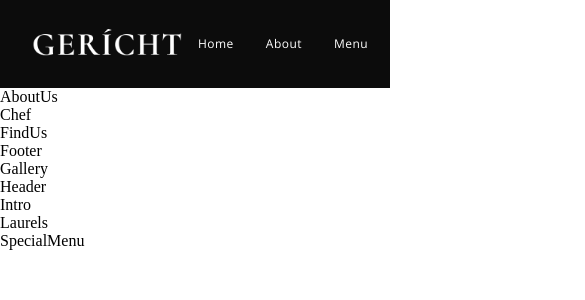
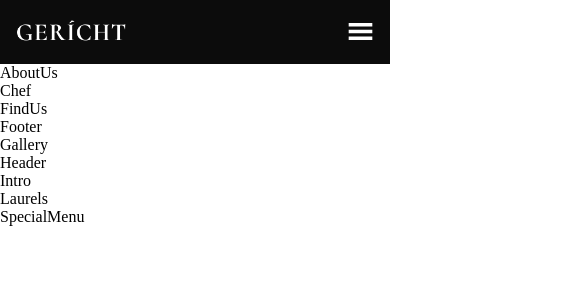
Before and after one commit to thamo2020/gesture_restaurant, a React (Create React App) app: page / in a window 390 px wide. Shown: the top 300 px of the page, 585 px wide, since content can reach past the window. Built offline with nearby package versions, Linux system fonts and the light colour scheme; a web font is replaced by a local one.

Commit message:
adding smallsreen sidebar menu and completing the navbar

```diff
--- a/src/components/Navbar/Navbar.css
+++ b/src/components/Navbar/Navbar.css
@@ -56,3 +56,75 @@
   height: 30px;
   background-color:  var(--color-grey);
 }
+.app__navbar-smallscreen {
+  display: none;
+}
+
+.app__navbar-smallscreen_overlay{
+  position: fixed;
+  top: 0;
+  left: 0;
+  width: 100%;
+  height: 100vh;
+  background: var(--color-black);
+  transition: 0.5 ease;
+
+  flex-direction: column;
+  z-index: 5;
+}
+
+.app__navbar-smallscreen_overlay .overlay__close {
+  font-size: 27px;
+  color: var(--color-golden);
+  cursor: pointer;
+
+  position: absolute;
+  top: 20px;
+  right: 20px;
+}
+
+
+.app__navbar-smallscreen-links {
+  list-style: none;
+}
+
+.app__navbar-smallscreen-links li {
+  margin: 2rem;
+  cursor: pointer;
+  color: var(--color-golden);
+  font-size: 2rem;
+  font-family: var(--font-base);
+}
+
+.app__navbar-smallscreen-links li:hover {
+  color: var(--color-white);
+}
+
+@media screen and (max-width: 2000px) {
+  .app__navbar-logo img {
+    width: 210px;
+  }
+}
+
+@media screen and (max-width:1150px) {
+  .app__navbar-links {
+    display: none;
+  }
+
+  .app__navbar-smallscreen {
+    display: flex;
+  }
+
+}
+
+@media screen and (max-width:650px){
+  .app__navbar {
+    padding: 1rem;
+  }
+  .app__navbar-login {
+    display: none;
+  }
+  .app__navbar-logo img {
+    width: 110px;
+  }
+}
--- a/src/components/Navbar/Navbar.jsx
+++ b/src/components/Navbar/Navbar.jsx
@@ -1,10 +1,15 @@
-import React from 'react';
-import {GiHumburgerMenu} from 'react-icons/gi';
-import {MdOutlineRestuarantMenu} from 'react-icons/md'
+import React, { useState } from 'react';
+import {GiHamburgerMenu} from 'react-icons/gi';
+import {MdOutlineRestaurantMenu} from 'react-icons/md'
 import images from '../../constants/images';
 import './Navbar.css';
 
-const Navbar = () => (
+const Navbar = () => {
+
+  const [toggleMenu, setToggleMenu] = useState(false);
+
+  return (
+
   <nav className="app__navbar">
       <div className='app__navbar-logo' >
       <img src={images.gericht} alt="app-logo" />
@@ -21,8 +26,25 @@
       <div />
       <a href="/" className='p__opensans'>Book Table</a>
       </div>
+      <div className="app__navbar-smallscreen">
+        <GiHamburgerMenu color='#fff' fontSize={27} onClick={() =>setToggleMenu(true)}/>
 
+          {toggleMenu && (
+          <div className='app__navbar-smallscreen_overlay flex__center slide-bottom'>
+            <MdOutlineRestaurantMenu fontSize={27} className="overlay__close" onClick={() =>setToggleMenu(false)}   />
+            <ul className='app__navbar-smallscreen-links'>
+              <li className='p__opensans'> <a href="#home">Home</a> </li>
+              <li className='p__opensans'> <a href="#about">about</a> </li>
+              <li className='p__opensans'> <a href="#menu">menu</a> </li>
+              <li className='p__opensans'> <a href="#awards">awards</a> </li>
+              <li className='p__opensans'> <a href="#contact">contact</a> </li>
+            </ul>
+          </div>
+        )}
+
+      </div>
   </nav>
-);
+)
+};
 
 export default Navbar;
```
